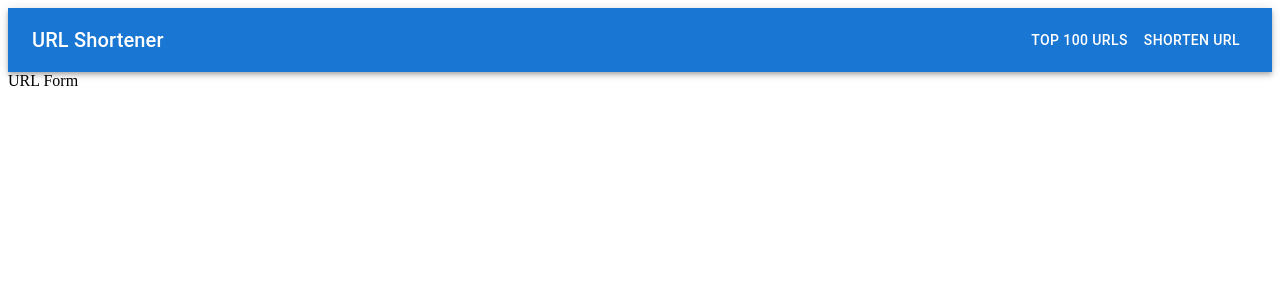
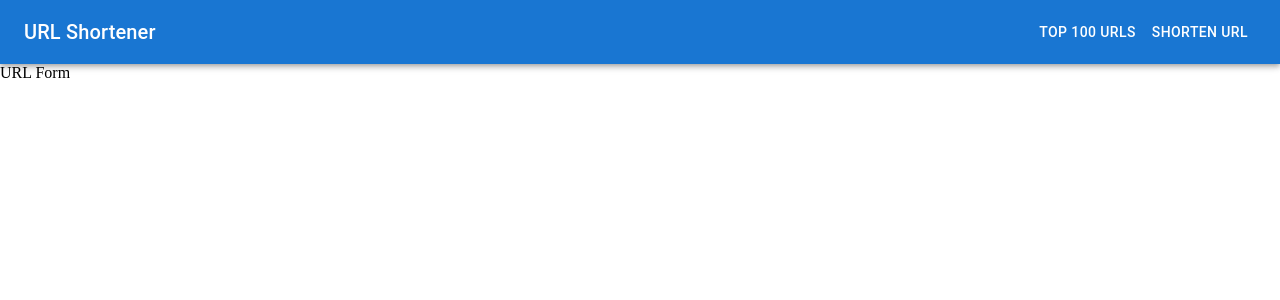
Before and after one commit to kartikav05/url-shortner-react-frontend, a React (Vite) app: page / in a window 1280 px wide. Shown: the top 300 px of the page. Built offline with nearby package versions, Linux system fonts and the light colour scheme.

Commit message:
style: added some default css to body and anchor tag

```diff
--- a/src/App.css
+++ b/src/App.css
@@ -0,0 +1,7 @@
+body {
+    margin: 0;
+  }
+  a {
+    text-decoration: none;
+    color: inherit;
+  }
```
